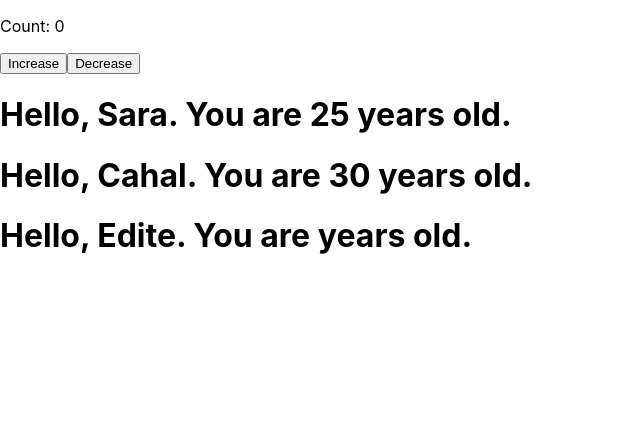
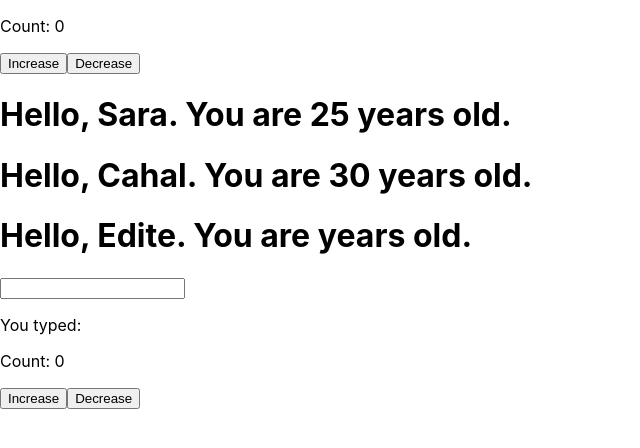
Before and after one commit to codewus/study_react, a React (Create React App) app in the folder my-app/: page / in a window 1280 px wide. Shown: the top 448 px of the page, without its empty margins (0-640 px from the left). Built offline with nearby package versions, Linux system fonts and the light colour scheme.

Commit message:
[4일차] State와 이벤트 처리
1. State와 이벤트 처리 예제

```diff
--- a/my-app/src/App.tsx
+++ b/my-app/src/App.tsx
@@ -1,6 +1,7 @@
 import React from 'react';
-import Greeting from './Welcome';
-import Counter from './Counter';
+import Greeting from './features/example/pages/Welcome';
+import Counter from './features/example/pages/Counter';
+import CounterWithInput from './features/example/pages/CounterWithInput'
 
 const App: React.FC = () => {
   return (
@@ -10,6 +11,8 @@ const App: React.FC = () => {
         <Greeting name="Sara" age={25}/>
         <Greeting name="Cahal" age={30}/>
         <Greeting name="Edite"/>
+
+        <CounterWithInput />
       </header>
     </div>
   );
--- /dev/null
+++ b/my-app/src/features/example/pages/CounterWithInput.tsx
@@ -0,0 +1,22 @@
+import React, { useState } from 'react';
+
+const CounterWithInput: React.FC = () => {
+  const [count, setCount] = useState(0);
+  const [text, setText] = useState('');
+
+  const handleTextChange = (event: React.ChangeEvent<HTMLInputElement>) => {
+    setText(event.target.value);
+  };
+
+  return (
+    <div>
+      <input type="text" value={text} onChange={handleTextChange} />
+      <p>You typed: {text}</p>
+      <p>Count: {count}</p>
+      <button onClick={() => setCount(count + 1)}>Increase</button>
+      <button onClick={() => setCount(count - 1)}>Decrease</button>
+    </div>
+  );
+};
+
+export default CounterWithInput;
```
Also changed, not shown: my-app/src/features/example/pages/Counter.tsx (renamed from my-app/src/Counter.tsx), my-app/src/features/example/pages/Welcome.tsx (renamed from my-app/src/Welcome.tsx).
